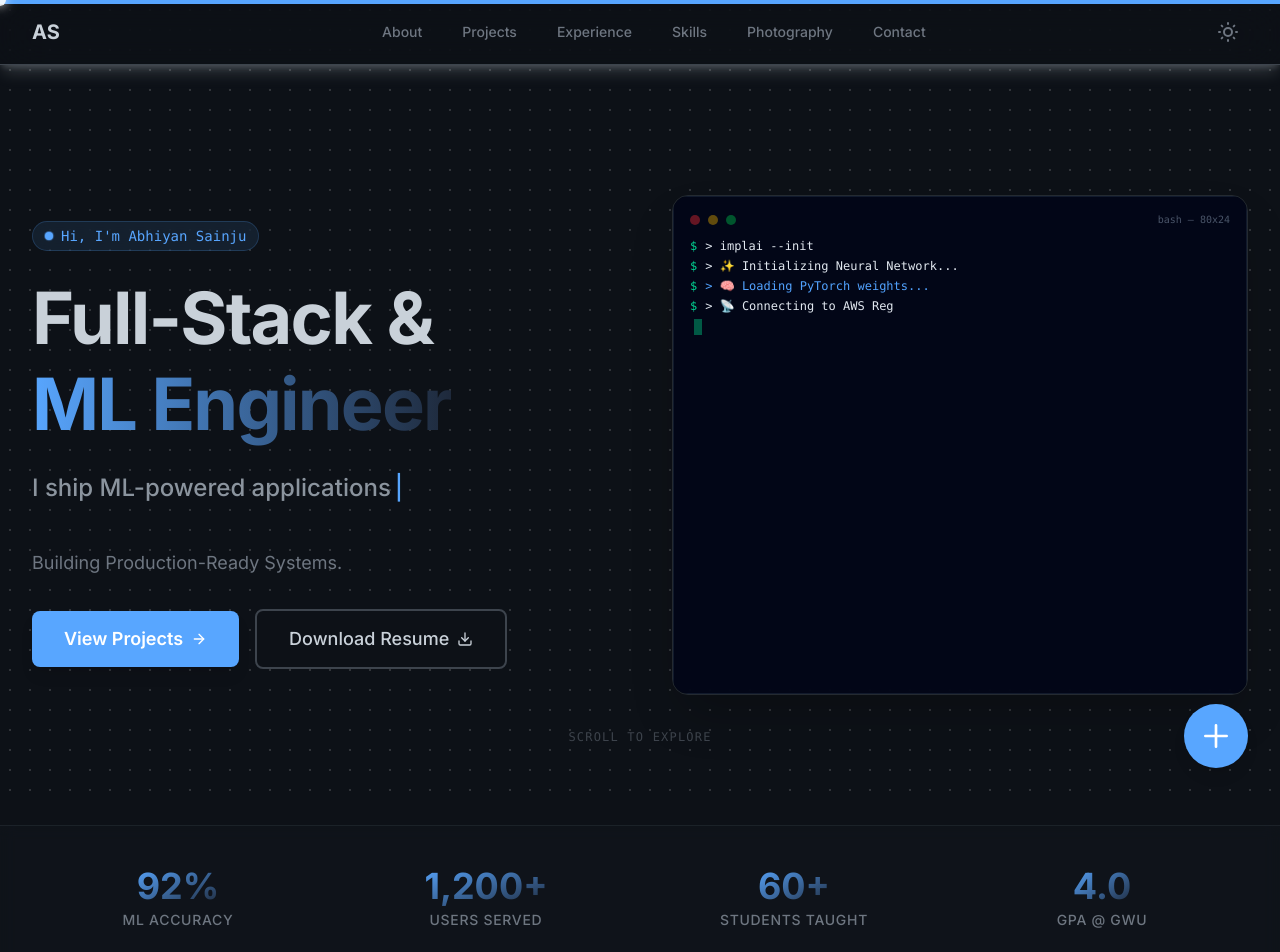
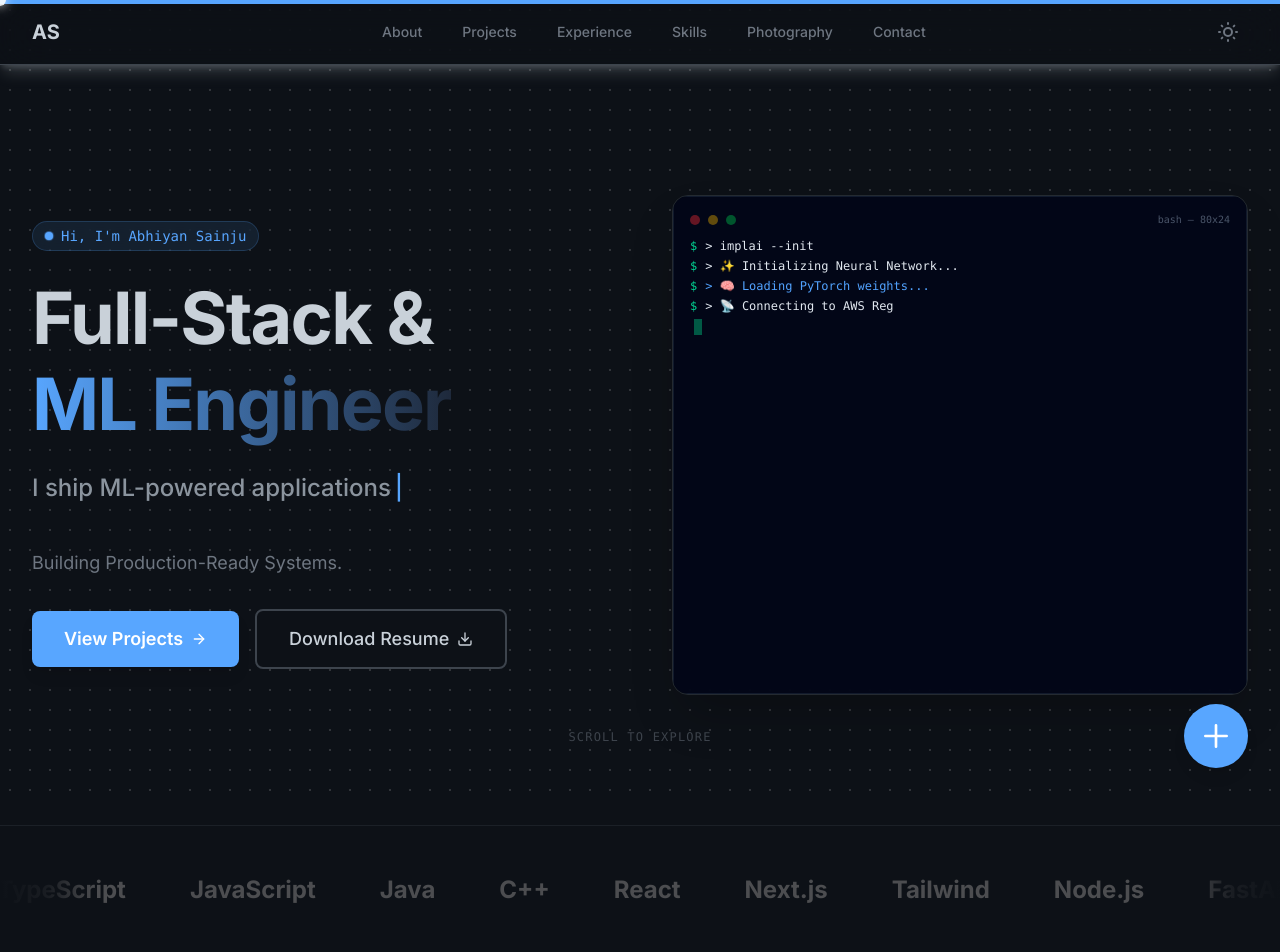
Before and after one commit to aabhiyann/portfolio-abhiyan, a React (Vite) app: page / in a window 1280 px wide. Shown: the top 952 px of the page. Built offline with nearby package versions, Linux system fonts and the light colour scheme.

Commit message:
refactor: remove duplicate StatsBar from homepage

```diff
--- a/src/pages/Home.tsx
+++ b/src/pages/Home.tsx
@@ -11,7 +11,6 @@ import DottedBackground from "../components/DottedBackground";
 import HeroBento from "../components/HeroBento";
 import SkillsSlider from "../components/SkillsSlider"; // Skills Slider 2.0
 import WhyHireMe from "../components/WhyHireMe";
-import StatsBar from "../components/StatsBar";
 import ContactSection from "../components/ContactSection";
 import TypeWriter from "../components/ui/TypeWriter";
 import { ArrowRight, Download, Hand } from "lucide-react";
@@ -108,9 +107,6 @@ function Home() {
           </span>
         </motion.div>
       </section>
-
-      {/* Stats Bar */}
-      <StatsBar />
 
       {/* Skills Slider 2.0 */}
       <SkillsSlider />
```
